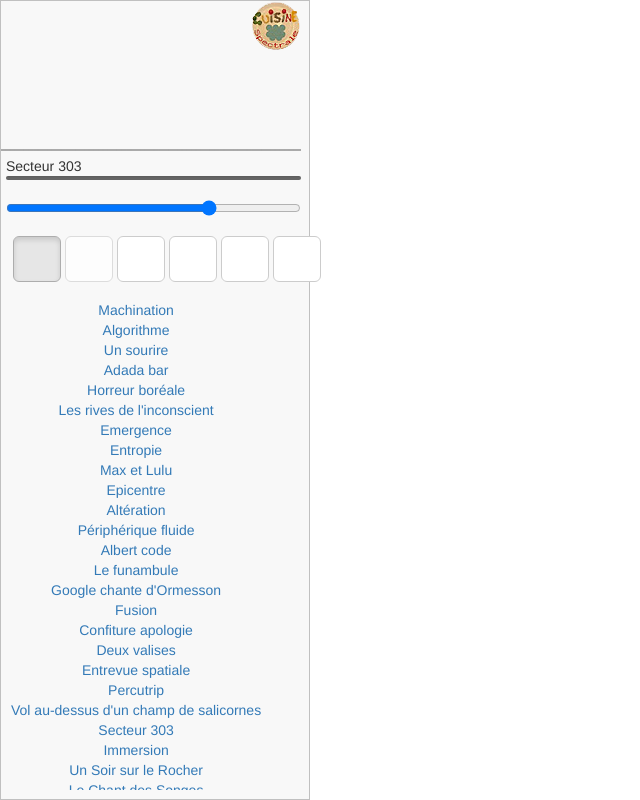
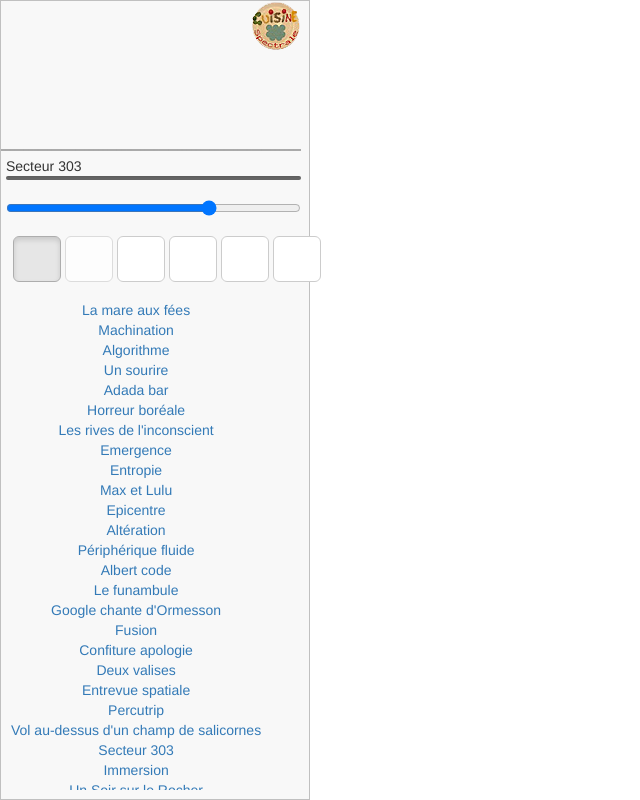
Before and after one commit to jeeve/greduvent, a PHP site: page /musique/musique.php in a window 1280 px wide. Shown: the whole page, without its empty margins (0-640 px from the left). Run offline with PHP 8.4, Linux system fonts and the light colour scheme; some web fonts are replaced.

Commit message:
le mare aux fees

```diff
--- a/musique/musique.php
+++ b/musique/musique.php
@@ -89,6 +89,7 @@
                    <div class="containerPlayer">
                         <div>
                            <ul id="playListContainer">
+							  <li data-src="songs/la-mare-aux-fees.mp3"><a href="#">La mare aux fées</a></li>
 							  <li data-src="songs/machination.mp3"><a href="#">Machination</a></li>
 							  <li data-src="songs/algorithme.mp3"><a href="#">Algorithme</a></li>
 							  <li data-src="songs/un-sourire.mp3"><a href="#">Un sourire</a></li>
```
Also changed, not shown: 1 other file.
